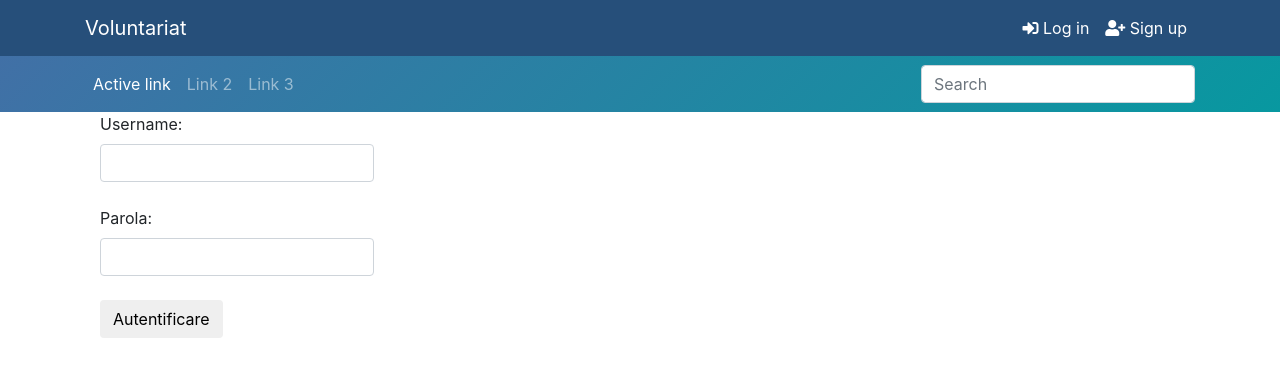
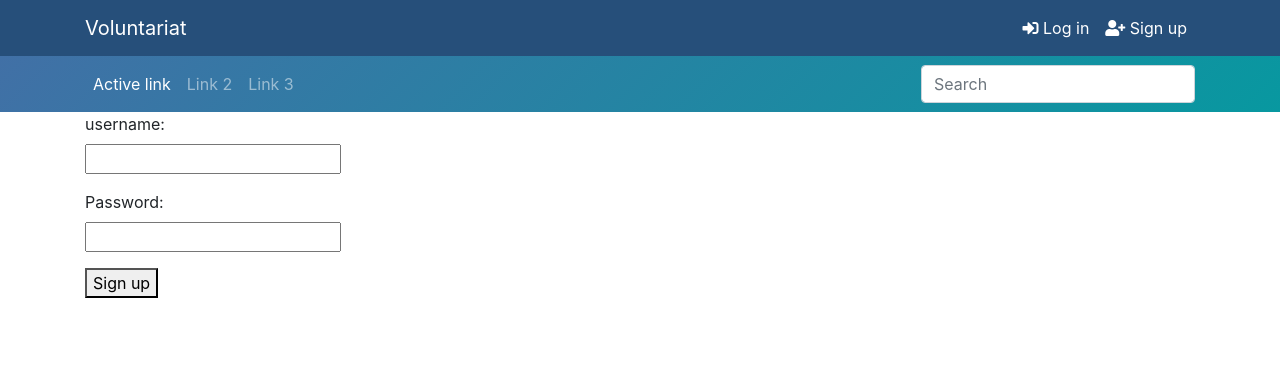
Before and after one commit to antalalexandru/PC, a Django app: page /login/ in a window 1280 px wide. Shown: the top 377 px of the page. Run offline with Django 3.2, Linux system fonts and the light colour scheme; some libraries are stand-ins or nearby versions.

Commit message:
Django forms

```diff
--- a/src/templates/login.html
+++ b/src/templates/login.html
@@ -5,26 +5,6 @@
     <form class="form-horizontal" method="post">
         {% csrf_token %}
         {{ form }}
-        <div class="form-group">
-            <label class="control-label col-sm-2">Username:</label>
-            <div class="col-sm-10">
-                <label>
-                    <input type="text" name="username" class="form-control" required>
-                </label>
-            </div>
-        </div>
-        <div class="form-group">
-            <label class="control-label col-sm-2" for="pwd">Parola:</label>
-            <div class="col-sm-10">
-                <label>
-                    <input type="password" name="password" class="form-control" required>
-                </label>
-            </div>
-        </div>
-        <div class="form-group">
-            <div class="col-sm-offset-2 col-sm-10">
-                <button name="sendForm" type="submit" class="btn btn-default">Autentificare</button>
-            </div>
-        </div>
+        <input type="submit" value="Submit">
     </form>
 {% endblock %}
--- a/src/templates/signup.html
+++ b/src/templates/signup.html
@@ -4,43 +4,18 @@
     {{ err_message }}
     <form class="form-horizontal" method="post">
         {% csrf_token %}
-        <div class="form-group">
-            <label class="control-label col-sm-2">Username:</label>
-            <div class="col-sm-10">
-                <label>
-                    <input type="text" name="username" class="form-control" required>
-                </label>
-            </div>
-        </div>
-        <div class="form-group">
-            <label class="control-label col-sm-2" for="pwd">Password:</label>
-            <div class="col-sm-10">
-                <label>
-                    <input type="password" name="password" class="form-control" required>
-                </label>
-            </div>
-        </div>
-        <div class="form-group">
-            <label class="control-label col-sm-2" for="pwd">Email:</label>
-            <div class="col-sm-10">
-                <label>
-                    <input type="email" name="email" class="form-control" required>
-                </label>
-            </div>
-        </div>
-        <div class="form-group">
-            <label class="control-label col-sm-2" for="pwd">Age:</label>
-            <div class="col-sm-10">
-                <label>
-                    <input type="number" name="age" class="form-control" required>
-                </label>
-            </div>
-        </div>
-
-        <div class="form-group">
-            <div class="col-sm-offset-2 col-sm-10">
-                <button name="sendForm" type="submit" class="btn btn-default">Sign up</button>
-            </div>
-        </div>
+        {% for field in form %}
+      <p>
+        {{ field.label_tag }}<br>
+        {{ field }}
+        {% if field.help_text %}
+          <small style="color: grey">{{ field.help_text }}</small>
+        {% endif %}
+        {% for error in field.errors %}
+          <p style="color: red">{{ error }}</p>
+        {% endfor %}
+      </p>
+    {% endfor %}
+    <button type="submit">Sign up</button>
     </form>
 {% endblock %}
--- /dev/null
+++ b/src/voluntariat/forms.py
@@ -0,0 +1,13 @@
+from django import forms
+from django.contrib.auth.forms import UserCreationForm
+
+from voluntariat.models import User
+
+class SignUpForm(UserCreationForm):
+    class Meta:
+        model = User
+        fields = ('username', 'first_name', 'last_name', 'email', 'password1', 'password2',)
+
+class LoginForm(forms.Form):
+    username = forms.CharField(label='username', max_length=250)
+    password = forms.CharField(max_length=32, widget=forms.PasswordInput)
--- a/src/voluntariat/views.py
+++ b/src/voluntariat/views.py
@@ -6,39 +6,42 @@ from django.shortcuts import render, redirect
 # Create your views here.
 from django.template import loader
 
+from voluntariat.forms import SignUpForm, LoginForm
 from voluntariat.models import User
 
 
 def login_view(request):
     if request.method == 'POST':
-        # User.objects.create_user('antal', 'crgroot97@gmail.com', '1234', age=20)
-        user = authenticate(username=request.POST['username'], password=request.POST['password'])
-        if user is not None:
-            login(request, user)
-            return redirect('voluntariat:index')
-        else:
-            return render(request, 'login.html', {
-                'message': 'Invalid credentials'
-            })
-    # No backend authenticated the credentials
-    return render(request, 'login.html', {})
+        form = LoginForm(request.POST)
+        if form.is_valid():
+            username = form.cleaned_data.get('username')
+            raw_password = form.cleaned_data.get('password')
+            user = authenticate(username=username, password=raw_password)
+            if user is not None:
+                login(request, user)
+                return redirect('voluntariat:index')
+            else:
+                return render(request, 'login.html', {
+                    'message': 'Invalid credentials',
+                    'form': LoginForm()
+                })
+    else:
+        form = LoginForm()
+    return render(request, 'signup.html', {'form': form})
 
 def signup(request):
     if request.method == 'POST':
-        # User.objects.create_user('antal', 'crgroot97@gmail.com', '1234', age=20)
-        username = request.POST['username']
-        password = request.POST['password']
-        email = request.POST['email']
-        age = request.POST['age']
-
-        # TODO validations etc
-        try:
-            user = User.objects.create_user(username, email, password, age=age)
-            return HttpResponse('OK')
-        except Exception as why:
-            return HttpResponse("Not OK")
-
-    return render(request, 'signup.html', {})
+        form = SignUpForm(request.POST)
+        if form.is_valid():
+            form.save()
+            username = form.cleaned_data.get('username')
+            raw_password = form.cleaned_data.get('password1')
+            user = authenticate(username=username, password=raw_password)
+            login(request, user)
+            return redirect('voluntariat:index')
+    else:
+        form = SignUpForm()
+    return render(request, 'signup.html', {'form': form})
 
 def index(request):
     return render(request, 'board_index.html', {
```
